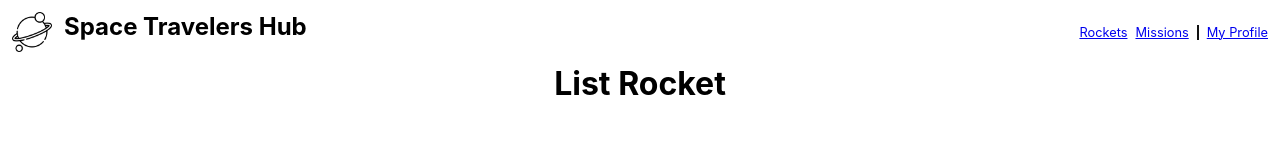
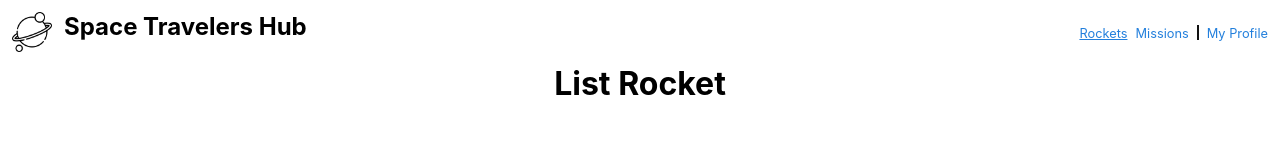
Before and after one commit to Trast00/SpaceX-Group-Project, a React (Create React App) app: page / in a window 1280 px wide. Shown: the top 160 px of the page. Built offline with nearby package versions, Linux system fonts and the light colour scheme.

Commit message:
Add active navLink feature

```diff
--- a/src/App.css
+++ b/src/App.css
@@ -32,6 +32,11 @@
   border: none;
 }
 
+.seprator {
+  height: 15px;
+  border: 1px solid #121212;
+}
+
 .App {
   text-align: center;
 }
--- a/src/components/Navbar.css
+++ b/src/components/Navbar.css
@@ -11,11 +11,14 @@
 
 .list-nav {
   gap: 8px;
+}
+
+.navLink {
   font-size: 0.8rem;
   color: var(--color-text-blue);
+  text-decoration: none;
 }
 
-.seprator {
-  height: 15px;
-  border: 1px solid #121212;
+.navLink.active {
+  text-decoration: underline;
 }
--- a/src/components/Navbar.js
+++ b/src/components/Navbar.js
@@ -12,18 +12,18 @@ function Navbar() {
       </div>
       <ul className="flex-center no-style list-nav">
         <li>
-          <NavLink to="" path="/" exact>
+          <NavLink to="" path="/" className={({isActive})=> (isActive? "navLink active": "navLink")} exact>
             Rockets
           </NavLink>
         </li>
         <li>
-          <NavLink to="Missions" path="/Missions">
+          <NavLink to="Missions" path="/Missions" className={({isActive})=> (isActive? "navLink active": "navLink")}>
             Missions
           </NavLink>
         </li>
         <hr className="seprator" />
         <li>
-          <NavLink to="My Profile" path="/My Profile">
+          <NavLink to="My Profile" path="/My Profile" className={({isActive})=> (isActive? "navLink active": "navLink")}>
             My Profile
           </NavLink>
         </li>
```
